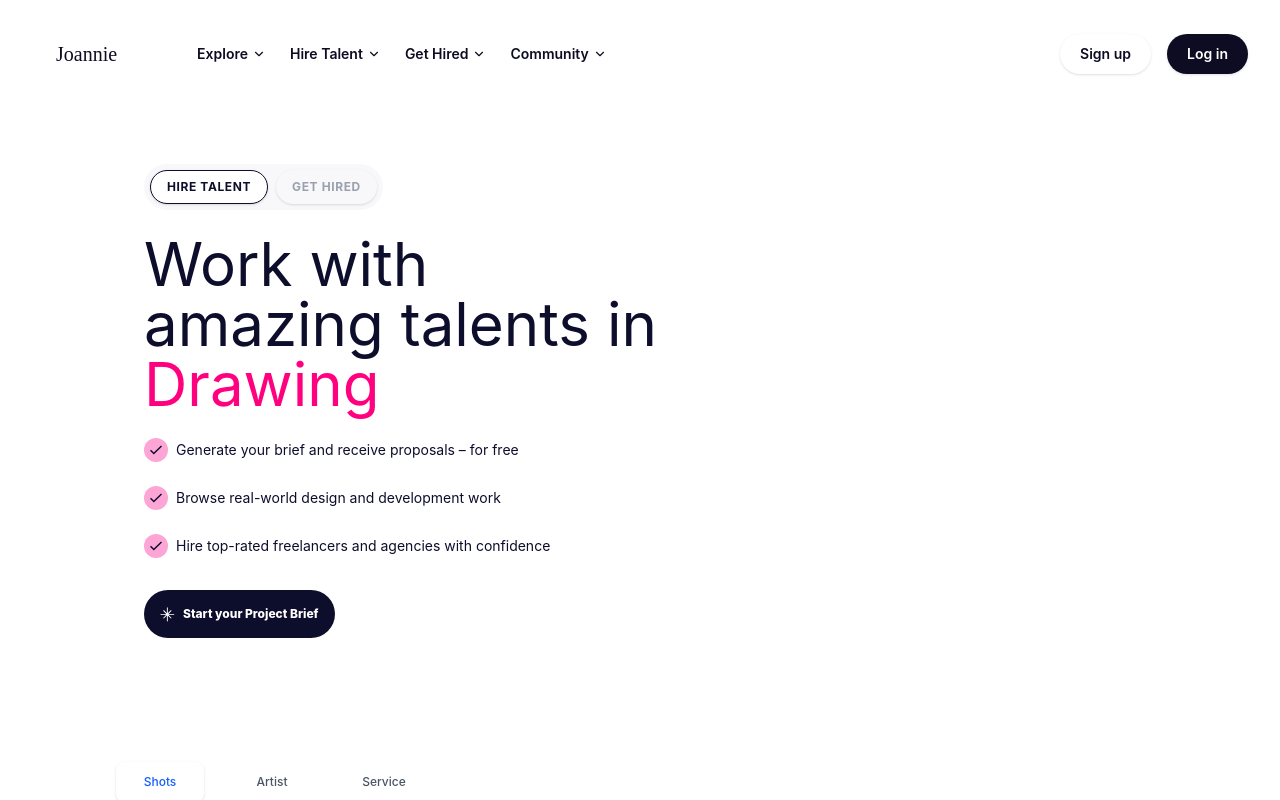
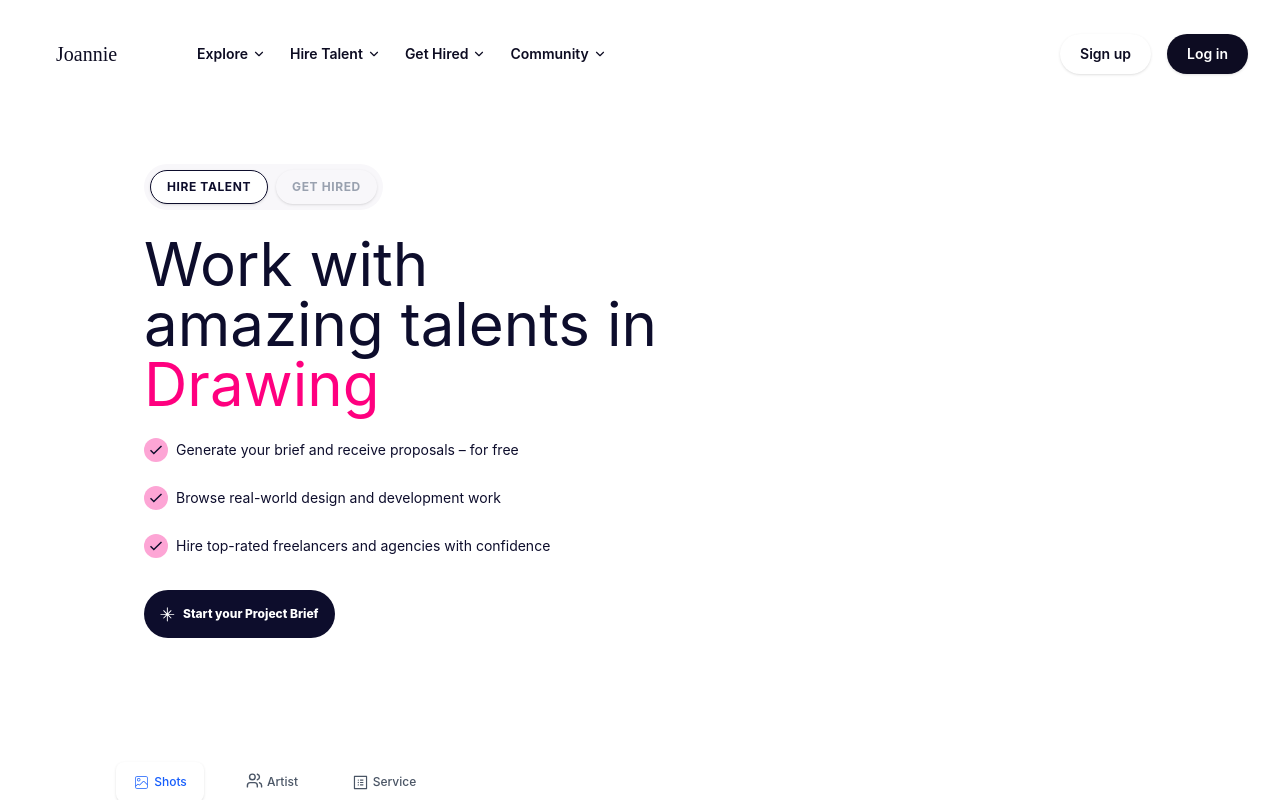
Before and after one commit to neducod/secret-project, a React (Vite) app: page / in a window 1280 px wide. Shown: the top 800 px of the page. Built offline with nearby package versions, Linux system fonts and the light colour scheme.

Commit message:
desktop buttons, I added custom icons to each buttons

```diff
--- a/src/App.jsx
+++ b/src/App.jsx
@@ -24,7 +24,9 @@ import { FaTiktok } from "react-icons/fa";
 
 
 
-
+import { CiImageOn } from "react-icons/ci";
+import { AiOutlineProfile } from "react-icons/ai";
+import { LuUsers } from "react-icons/lu";
 import { FiChevronDown } from 'react-icons/fi';
 
 
@@ -214,20 +216,31 @@ function App() {
       <section className='md:ml-24 md:mr-24 p-4 flex justify-start flex-col'>
         <div className='flex p-1 md:w-80 bg-gray-100 md:bg-white md:gap-4 rounded-xl mb-6 space-x-2'>
           <button onClick={() => setActiveTab('tab1')}
-          className={`w-full py-2.5 text-xs font-medium leading-5 rounded-lg transition-all duration-200
+          className={`w-full py-2.5 text-xs font-medium leading-5 rounded-lg transition-all duration-200 md:flex md:justify-center md:gap-1
             ${activeTab === 'tab1'
               ? 'bg-white text-blue-600 shadow-sm'
-              : 'text-gray-600 hover:text-gray-800 hover:bg-white/50'}`}>Shots</button>
+              : 'text-gray-600 hover:text-gray-800 hover:bg-white/50'}`}>
+                <CiImageOn className='hidden md:block md:mt-0.5' size={17}/>
+                Shots
+
+          </button>
           <button onClick={() => setActiveTab('tab2')}
-          className={`w-full py-2.5 text-xs font-medium leading-5 rounded-lg transition-all duration-200
+          className={`w-full py-2.5 text-xs font-medium leading-5 rounded-lg transition-all duration-200 md:flex md:justify-center md:gap-1
             ${activeTab === 'tab2'
               ? 'bg-white text-purple-600 shadow-sm'
-              : 'text-gray-600 hover:text-gray-800 hover:bg-white/50'}`}>Artist</button>
+              : 'text-gray-600 hover:text-gray-800 hover:bg-white/50'}`}>
+                <LuUsers className='hidden md:block md:mt-0' size={17}/>
+                Artist
+                </button>
           <button onClick={() => setActiveTab('tab3')}
-          className={`w-full py-2.5 text-xs font-medium leading-5 rounded-lg transition-all duration-200
+          className={`w-full py-2.5 text-xs font-medium leading-5 rounded-lg transition-all duration-200 md:flex md:justify-center md:gap-1
             ${activeTab === 'tab3'
               ? 'bg-white text-emerald-600 shadow-sm'
-              : 'text-gray-600 hover:text-gray-800 hover:bg-white/50'}`}>Service</button>
+              : 'text-gray-600 hover:text-gray-800 hover:bg-white/50'}`}>
+                <AiOutlineProfile className='hidden md:block md:mt-0.5' size={17}/>
+
+                Service
+              </button>
         </div>
 
         <div className="transition-all duration-300 ease-in-out">
```
